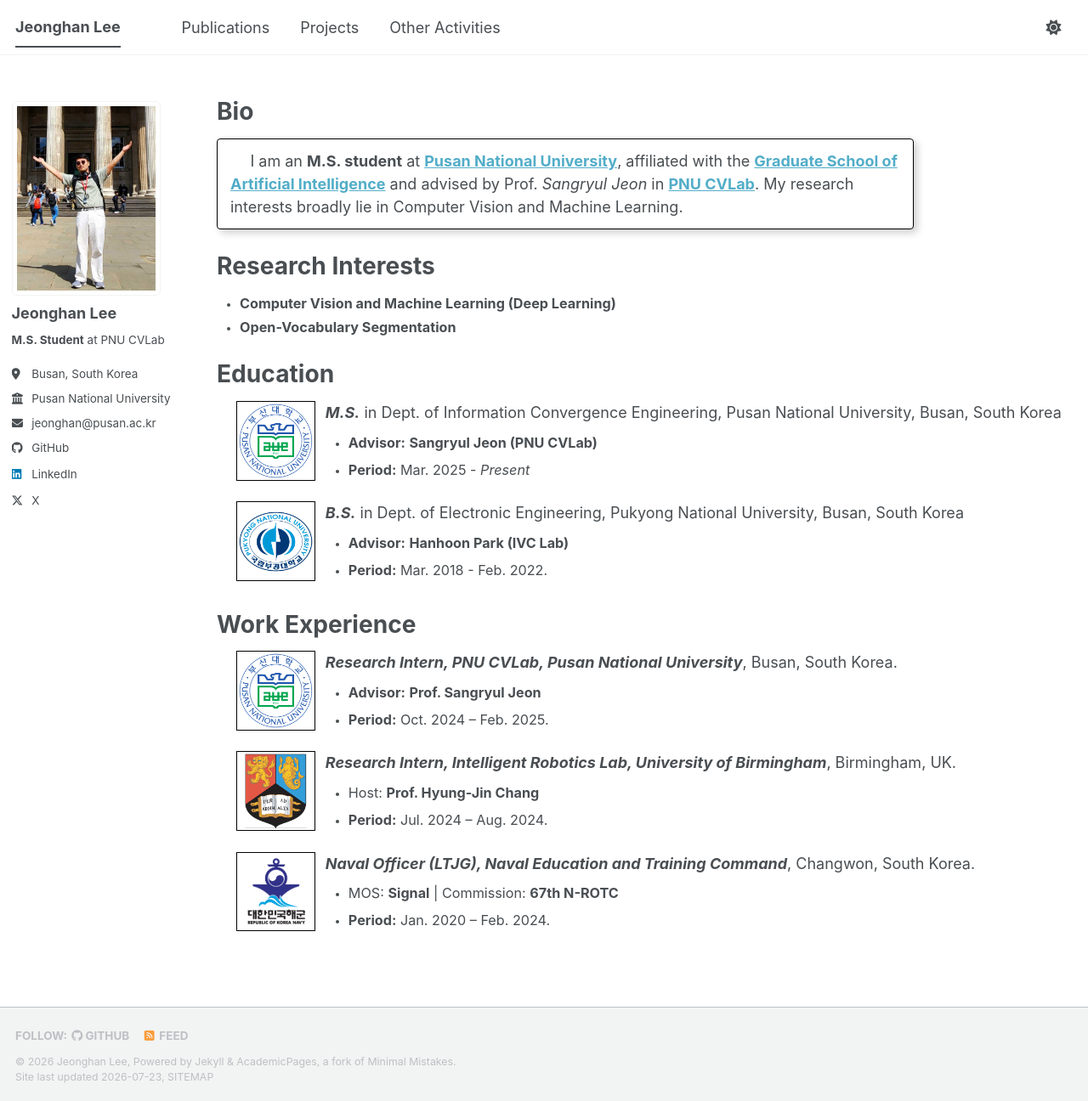
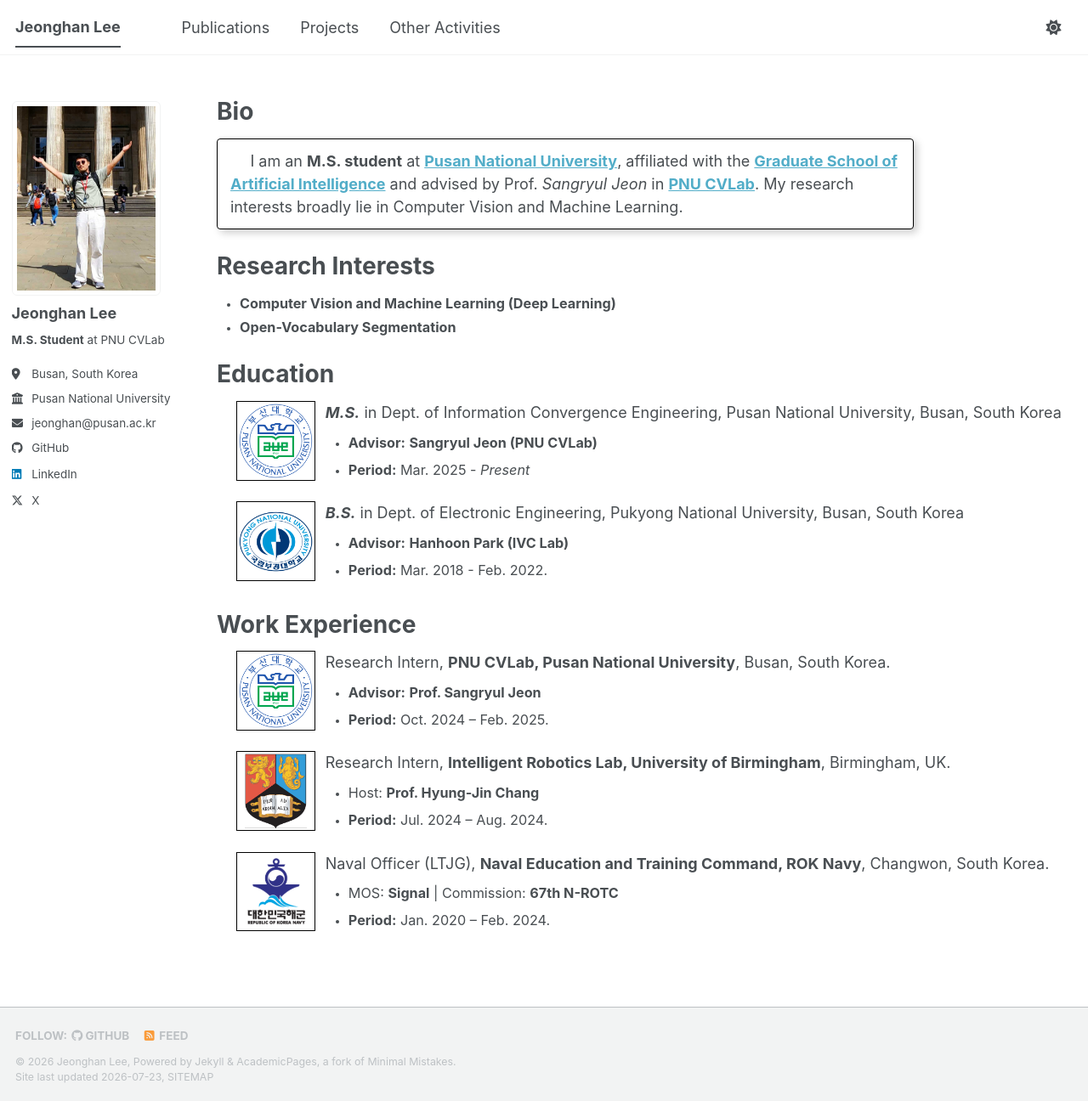
Before and after one commit to jhan-lee/jhan-lee.github.io, a Jekyll site: the page built from _pages/about.md, in a window 1280 px wide and 1296 px high. Shown: the whole window at 85% size. Built offline with Jekyll 4.4.1, drawn with Linux system fonts in a browser that asks for light colours; a script bundle is joined from its source files by our own code; library files that are not in the unit come from our copies.

Commit message:
edit about

```diff
--- a/_pages/about.md
+++ b/_pages/about.md
@@ -60,7 +60,7 @@ Work Experience
       <img class="work-experience-entry__logo" src="{{ '/images/symbols/pnu_symbol.png' | relative_url }}" alt="Pusan National University logo" />
     </div>
     <div class="work-experience-entry__content">
-      <p class="work-experience-entry__title"><strong><em>Research Intern, PNU CVLab, Pusan National University</em></strong>, Busan, South Korea.</p>
+      <p class="work-experience-entry__title">Research Intern, <strong>PNU CVLab, Pusan National University</strong>, Busan, South Korea.</p>
       <ul class="work-experience-entry__details">
         <li><strong>Advisor:</strong> <strong>Prof. Sangryul Jeon</strong></li>
         <li><strong>Period:</strong> Oct. 2024 – Feb. 2025.</li>
@@ -72,7 +72,7 @@ Work Experience
       <img class="work-experience-entry__logo" src="{{ '/images/symbols/uob_symbol.png' | relative_url }}" alt="University of Birmingham logo" />
     </div>
     <div class="work-experience-entry__content">
-      <p class="work-experience-entry__title"><strong><em>Research Intern, Intelligent Robotics Lab, University of Birmingham</em></strong>, Birmingham, UK.</p>
+      <p class="work-experience-entry__title">Research Intern, <strong>Intelligent Robotics Lab, University of Birmingham</strong>, Birmingham, UK.</p>
       <ul class="work-experience-entry__details">
         <li>Host: <strong>Prof. Hyung-Jin Chang</strong></li>
         <li><strong>Period:</strong> Jul. 2024 – Aug. 2024.</li>
@@ -84,7 +84,7 @@ Work Experience
       <img class="work-experience-entry__logo" src="{{ '/images/symbols/navy_symbol.png' | relative_url }}" alt="Republic of Korea Navy logo" />
     </div>
     <div class="work-experience-entry__content">
-      <p class="work-experience-entry__title"><strong><em>Naval Officer (LTJG), Naval Education and Training Command</em></strong>, Changwon, South Korea.</p>
+      <p class="work-experience-entry__title">Naval Officer (LTJG), <strong>Naval Education and Training Command, ROK Navy</strong>, Changwon, South Korea.</p>
       <ul class="work-experience-entry__details">
         <li>MOS: <strong>Signal</strong> | Commission: <strong>67th N-ROTC</strong></li>
         <li><strong>Period:</strong> Jan. 2020 – Feb. 2024.</li>
```
